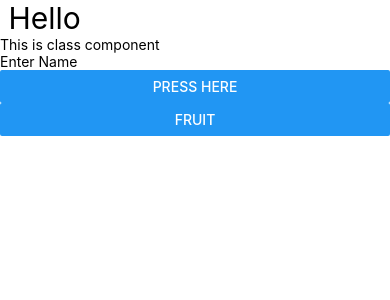
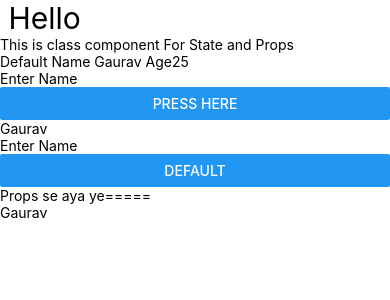
Before and after one commit to Gaurav85431/ReactNative, a React Native app: screen / in a window 390 px wide. Shown: the top 300 px of the page. Built offline with nearby package versions, Linux system fonts and the light colour scheme.

Commit message:
class compoent 2 L20

```diff
--- a/App.tsx
+++ b/App.tsx
@@ -9,6 +9,7 @@ import GridList from './ComponentLec11/GridList';
 import FlatListLoop from './ComponentLec11/FlatListLoop';
 import SectionListList from './ComponentLec11/SectionList';
 import ClassComponent from './ComponentLec11/Class-Component/ClassComponent';
+import ClassComponentTwo from './ComponentLec11/Class-Component/ClassComponentTwo';
 
 const App = () => {
   return (
@@ -35,7 +36,10 @@ const App = () => {
       {/* <SectionListList /> */}
 
       {/* L19 */}
-      <ClassComponent />
+      {/* <ClassComponent /> */}
+
+      {/* L20 */}
+      <ClassComponentTwo />
     </View>
   );
 };
--- /dev/null
+++ b/ComponentLec11/Class-Component/ClassComponentTwo.tsx
@@ -0,0 +1,54 @@
+import { Component } from 'react';
+import { Button, Text, TextInput, View } from 'react-native';
+import PropsExample from './PropsExample';
+
+class ClassComponentTwo extends Component {
+  // State in Class Component
+  constructor() {
+    super(); // call parent class to initilize constructor jisse this call ho jaye
+    this.state = {
+      name: 'Gaurav',
+      age: 25,
+    };
+  }
+
+  updateName(val) {
+    this.setState({ name: val }); // default method to update
+  }
+
+  setDefaultValueName() {
+    this.setState({ name: 'Gaurav' });
+  }
+
+  render() {
+    return (
+      <View>
+        <Text>This is class component For State and Props</Text>
+
+        <Text>
+          Default Name {this.state.name} Age{this.state.age}
+        </Text>
+
+        <TextInput placeholder="Enter Name" />
+        <Button
+          title="press here"
+          onPress={() => {
+            console.warn('Name');
+          }}
+        />
+
+        {/* Change Text */}
+        <Text>{this.state.name}</Text>
+        <TextInput
+          placeholder="Enter Name"
+          onChangeText={text => this.updateName(text)}
+        />
+        <Button title="Default" onPress={() => this.setDefaultValueName()} />
+
+        {/* Props me pass */}
+        <PropsExample name={this.state.name} />
+      </View>
+    );
+  }
+}
+export default ClassComponentTwo;
--- /dev/null
+++ b/ComponentLec11/Class-Component/PropsExample.tsx
@@ -0,0 +1,15 @@
+import { Component } from 'react';
+import { Text, View } from 'react-native';
+
+class PropsExample extends Component {
+  render() {
+    console.warn('Props>>', this.props);
+    return (
+      <View>
+        <Text>Props se aya ye=====</Text>
+        <Text>{this.props.name}</Text>
+      </View>
+    );
+  }
+}
+export default PropsExample;
```
